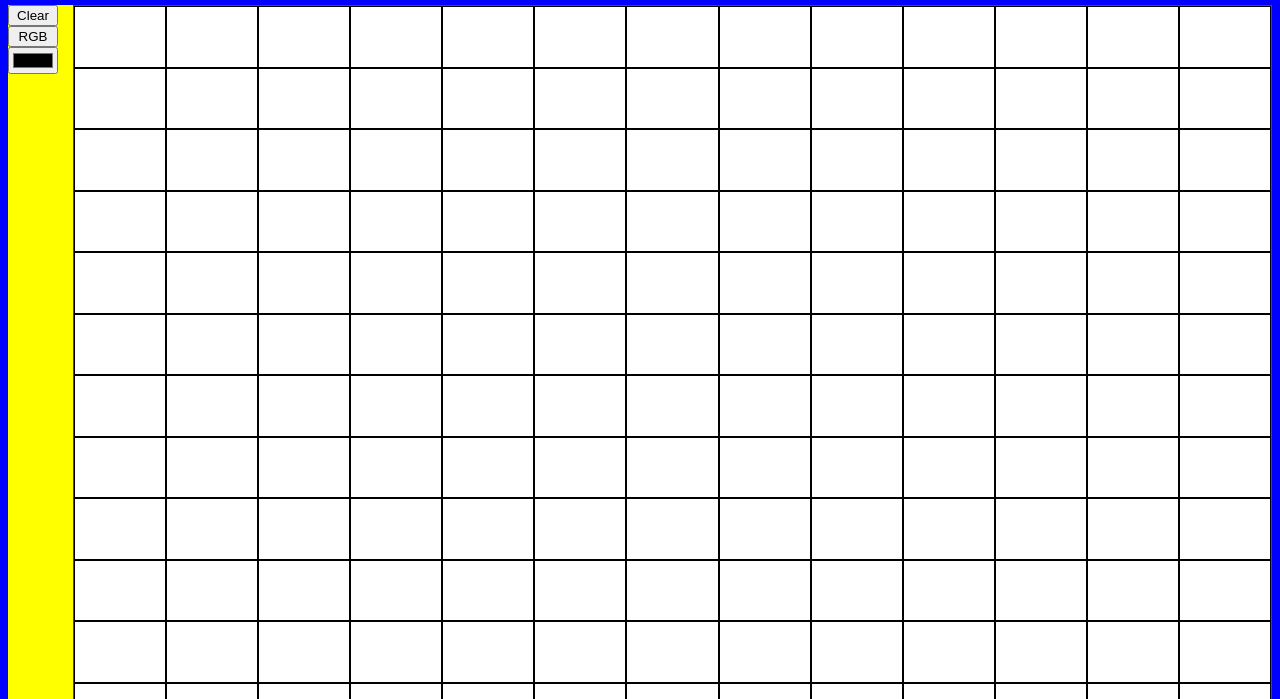
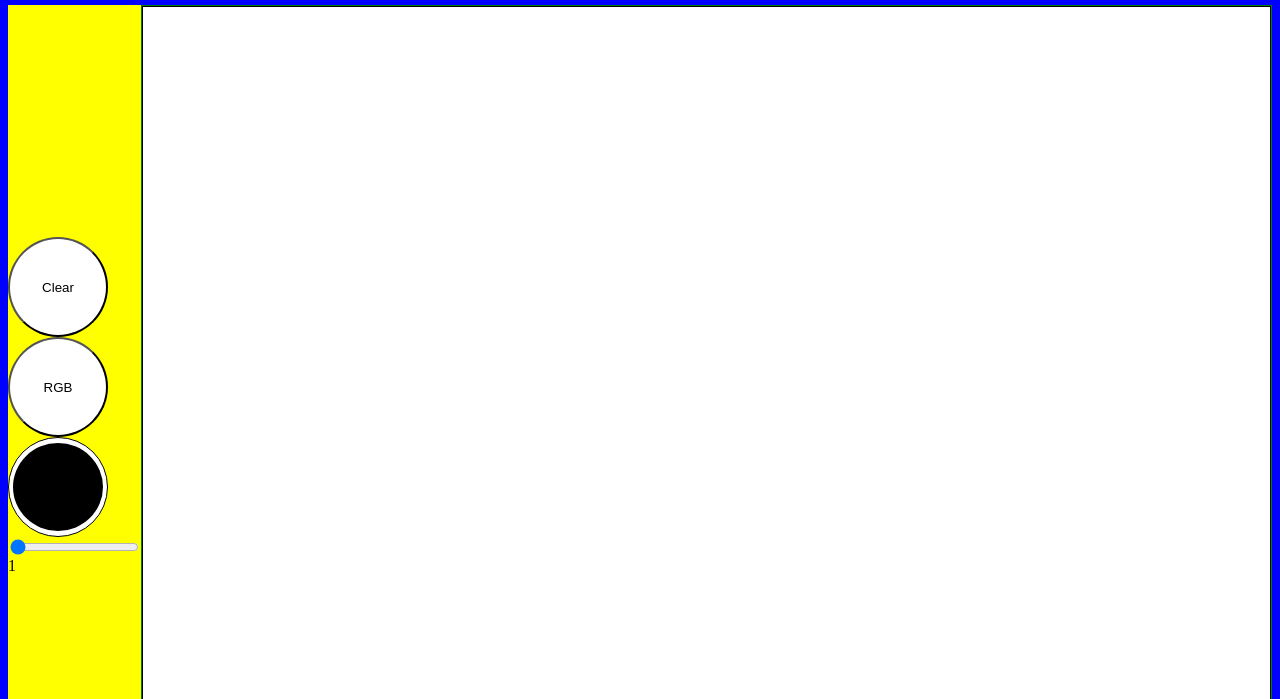
Before and after one commit to WolfsHollow/EtchASketch, a plain HTML site: page index.html in a window 1280 px wide. Shown: the part 101-800 px from the top of the page. Drawn offline with Linux system fonts and the light colour scheme.

Commit message:
Added slider

```diff
--- a/EtchASketch.js
+++ b/EtchASketch.js
@@ -27,7 +27,7 @@ rgbButton.addEventListener('click', setRGB, false);
 //setup variables for box numbers. css variable for height/width
 let divBoxes = []
 
-let boxNum = 169;
+let boxNum = 16;
 let boxInRow = Math.sqrt(boxNum);
 let heightWidth = (100 / boxInRow) + '%';
 document.documentElement.style.setProperty('--boxNum', heightWidth)
@@ -47,6 +47,18 @@ for (i = 0; i < boxNum; i++){
     divBoxes[i].addEventListener('mouseover', hoverChange, true)
 }
 
+//setup slider
+const sliderValues = [1,2,3,4,5,6,7,8,9,10,11,12,13,14,15,16,17,18,19,20];
+let input = document.getElementById('slider');
+let output = document.getElementById('sliderOutput');
+
+input.oninput = function(){
+    output.innerHTML = sliderValues[this.value];
+    drawGrid(output.innerHTML);
+};
+input.oninput();
+
+
 //function to 'draw' on hover
 function hoverChange(){
     chosenColor = document.getElementById('colorValue').value;
@@ -62,6 +74,19 @@ function hoverChange(){
 function resetGrid(){
     for (i = 0; i < boxNum; i++){
         divBoxes[i].setAttribute('style', 'background-color: white');
+    }
+}
+
+function drawGrid(boxes){
+    boxNum = boxes;
+    heightWidth = (100 / boxes) + '%';
+    document.documentElement.style.setProperty('--boxNum', heightWidth)
+
+    for (i = 0; i < boxes*boxes; i++){
+        divBoxes[i] = document.createElement('div');
+        divBoxes[i].setAttribute('class', 'gridBox');
+        gridContainer.appendChild(divBoxes[i]);
+        divBoxes[i].addEventListener('mouseover', hoverChange, true)
     }
 }
 
--- a/index.html
+++ b/index.html
@@ -9,9 +9,11 @@
 <body id = 'page'>
   <div id = 'EAScontainer'>
     <div id = 'buttonContainer'>
-      <button id= 'clear'>Clear</button>
-      <button id= 'RGB'>RGB</button>
-      <input type="color" id= 'colorValue' value="#000000"></button>
+      <button class = 'btn' id= 'clear'>Clear</button>
+      <button class = 'btn' id= 'RGB'>RGB</button>
+      <input class = 'btn' type="color" id= 'colorValue' value="#000000"></button>
+      <input id='slider' type='range' min ='0' value='0' max='19' step='1'>
+      <div id='sliderOutput'></div>
     </div>
     <div id='gridContainer'></div>
   </div>
--- a/style.css
+++ b/style.css
@@ -60,5 +60,33 @@
     flex-direction: column;
     vertical-align: middle;
     align-content: center;
-    padding-right: 15px;
+    justify-content: center;
 }
+
+.btn {
+    background-color: white;
+    height: 100px;
+    width: 100px;
+    border-radius: 50px 50px;
+}
+
+.btn:hover {
+    background-color: rgb(165, 231, 165);
+}
+
+input[type="color"] {
+    -webkit-appearance: none;
+    border-radius: 50px 50px;
+    width: 100px;
+    height: 100px;
+}
+
+input[type="color"]::-webitkit-color-swatch-wrapper {
+    padding: 0;
+}
+
+input[type="color"]::-webkit-color-swatch {
+    border: none;
+    border-radius: 50%;
+    padding: 0;
+}
```
